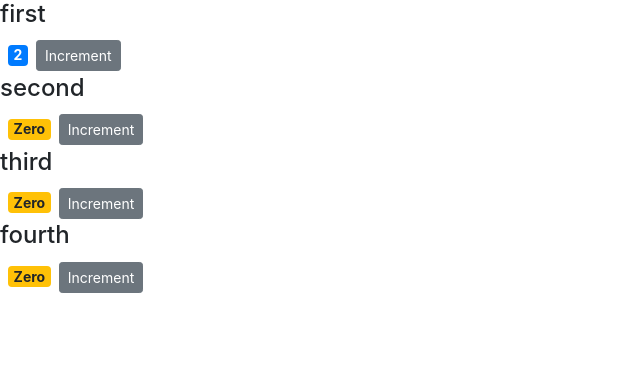
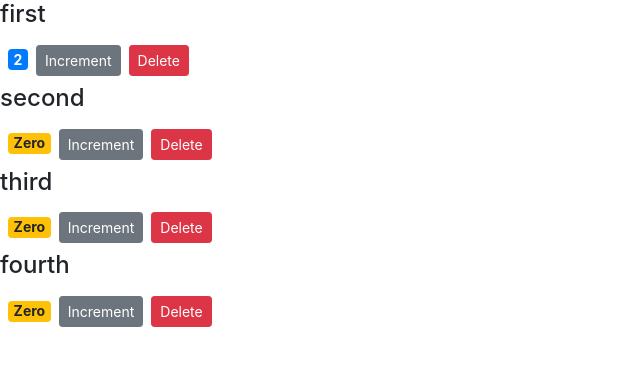
Before and after one commit to henryhsue/react-counter-app, a React (Create React App) app: page / in a window 1280 px wide. Shown: the top 366 px of the page, without its empty margins (0-640 px from the left). Built offline with nearby package versions, Linux system fonts and the light colour scheme.

Commit message:
implement onDelete

```diff
--- a/src/components/counter.jsx
+++ b/src/components/counter.jsx
@@ -69,6 +69,15 @@
           >
             Increment
           </button>
+          {/*access another components' prop, the onDelete, since
+          state is located within Counters, onDelete must be implemented
+          there to modify it locally.*/}
+          <button
+            onClick={() => this.props.onDelete(this.props.id)}
+            className="btn btn-danger btn-sm m-2"
+          >
+            Delete
+          </button>
         </div>
         {/* Display tags
         <div>{this.state.tags.length === 0 && "Please create a new tag"}</div>
--- a/src/components/counters.jsx
+++ b/src/components/counters.jsx
@@ -2,21 +2,35 @@
 import Counter from "./counter";
 
 class Counters extends Component {
+  // this state should only be modified by Counters, not Counter.
+  // component that owns a state should modify it.
   state = {
     counters: [
-      { ids: 1, value: 2, name: "first" },
-      { ids: 2, value: 0, name: "second" },
-      { ids: 3, value: 0, name: "third" },
-      { ids: 4, value: 0, name: "fourth" }
+      { id: 1, value: 2, name: "first" },
+      { id: 2, value: 0, name: "second" },
+      { id: 3, value: 0, name: "third" },
+      { id: 4, value: 0, name: "fourth" }
     ]
   };
+
+  // Deleting a counter from the state should be done here.
+  handleDelete = counterID => {
+    const counters = this.state.counters.filter(c => c.id !== counterID);
+    // param must be "counters", not "newCounters" for react to find it.
+    this.setState({ counters });
+  };
+
   render() {
     return (
       <div>
         {/* call each item counter singular*/}
+        {/* here we define props: key, value, etc...*/}
+        {/* we need "key" to keep react happy, but we can use id only*/}
         {this.state.counters.map(counter => (
           <Counter
-            key={counter.ids}
+            key={counter.id}
+            onDelete={this.handleDelete}
+            id={counter.id}
             value={counter.value}
             name={counter.name}
             title="title"
```
